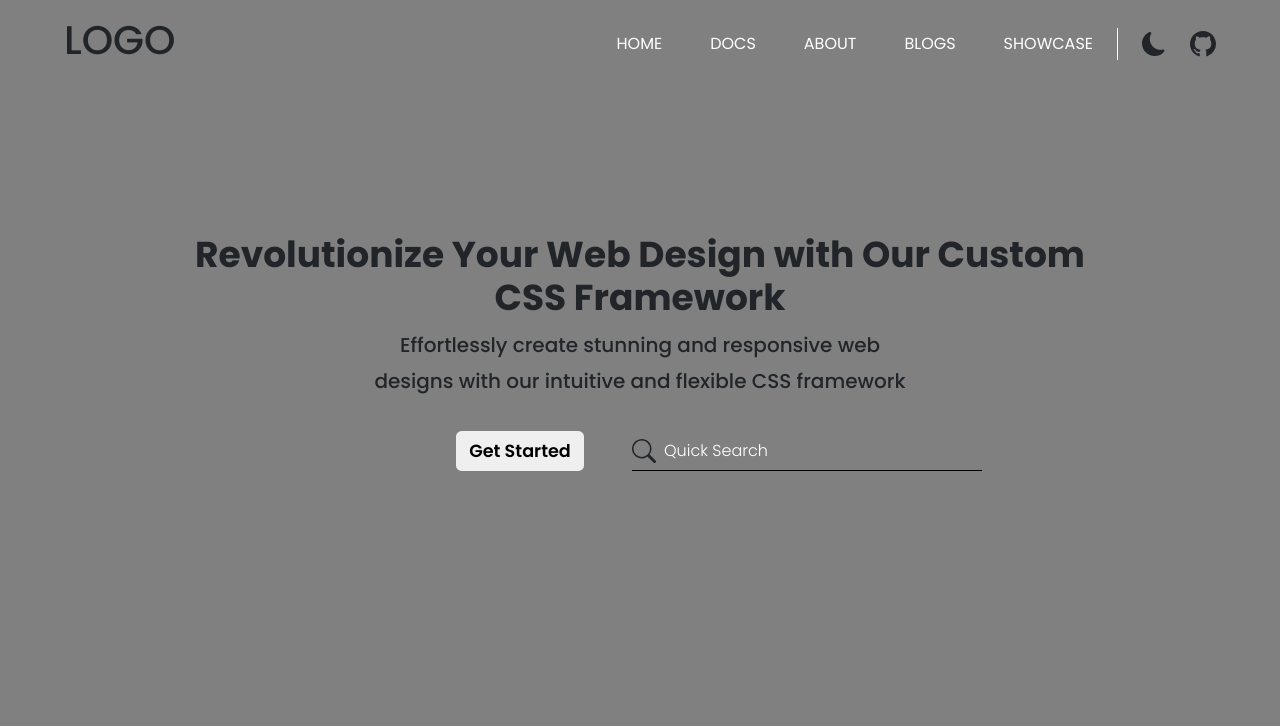
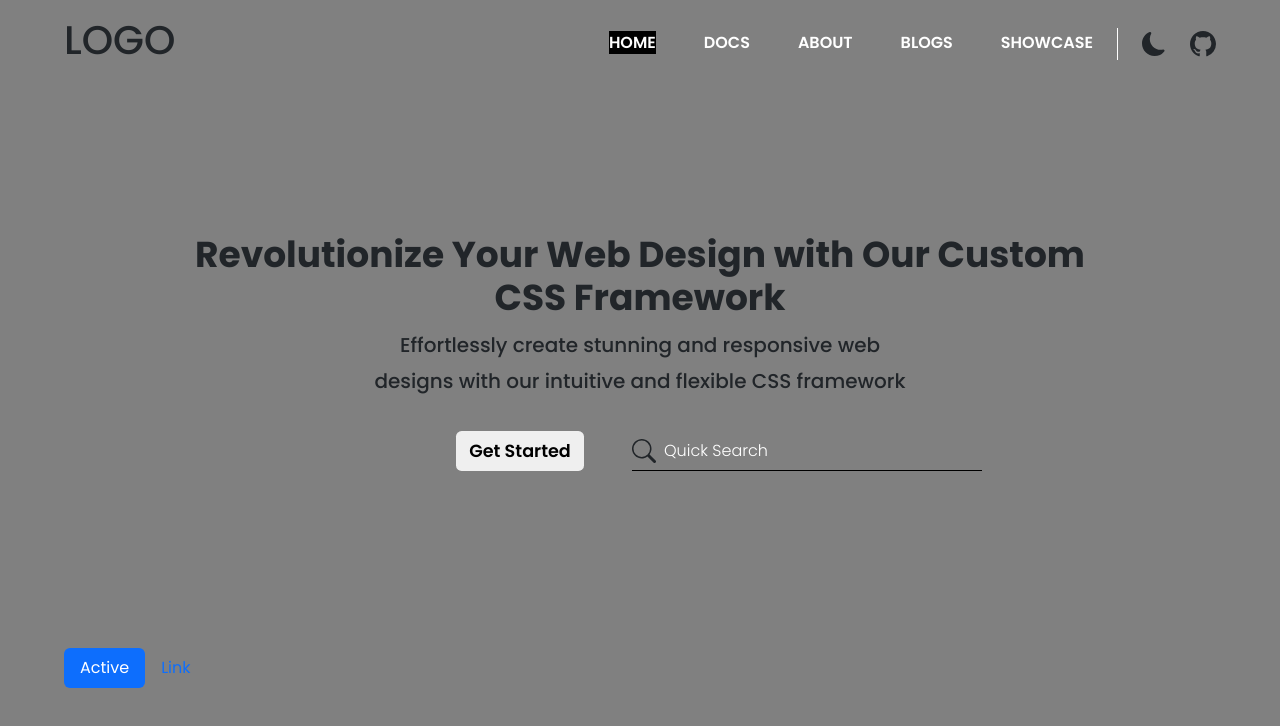
Before and after one commit to lugh-tuatha/FusionUI, a React (Vite) app: page / in a window 1280 px wide. Shown: the top 726 px of the page. Built offline with nearby package versions, Linux system fonts and the light colour scheme.

Commit message:
add: hover and after in header

```diff
--- a/src/App.jsx
+++ b/src/App.jsx
@@ -4,6 +4,7 @@ import './App.css'
 import Header from './components/header'
 import Button from './components/button'
 import Searchbar from './components/searchbar'
+import Subscription from './components/subscription'
 
 
 function App() {
@@ -22,6 +23,7 @@ function App() {
         </div>
       </section>
 
+      <Subscription />
     </div>
   )
 }
--- a/src/components/header/header.css
+++ b/src/components/header/header.css
@@ -5,6 +5,7 @@ navbar-wide {
 nav ul {
   list-style-type: none;
   padding: 0;
+  font-weight: 600;
 }
 
 a:hover {
@@ -47,8 +48,26 @@ nav .line {
 .nav-menu ul li {
   margin: 1rem auto;
   width: 90%;
+  font-weight: 600;
 }
 
 .starter{
   height: 3rem;
 }
+
+nav a.active {
+  background-color: black;
+}
+
+nav ul li:after{
+  content: '';
+  display: block;
+  background-color: white;
+  width: 0;
+  height: 1.5px;
+  transition: ease .20s;
+}
+
+nav ul li:hover::after{
+  width: 100%;
+}
--- a/src/components/header/index.jsx
+++ b/src/components/header/index.jsx
@@ -1,5 +1,5 @@
 import React, { useState } from 'react'
-import { Link } from "react-router-dom";
+import { NavLink, Link } from "react-router-dom";
 import 'bootstrap/dist/css/bootstrap.css';
 import './header.css'
 
@@ -19,11 +19,11 @@ function Header() {
 
         <div className='d-md-flex d-none'>
           <ul className='d-md-flex my-auto gap-5 me-4'>
-            <li><Link to="/">HOME</Link></li>
-            <li><Link to="/docs">DOCS</Link></li>
-            <li><Link to="/about">ABOUT</Link></li>
-            <li><Link to="/blogs">BLOGS</Link></li>
-            <li><Link to="/showcase">SHOWCASE</Link></li>
+            <li><NavLink to="/">HOME</NavLink></li>
+            <li><NavLink to="/docs">DOCS</NavLink></li>
+            <li><NavLink to="/about">ABOUT</NavLink></li>
+            <li><NavLink to="/blogs">BLOGS</NavLink></li>
+            <li><NavLink to="/showcase">SHOWCASE</NavLink></li>
           </ul>
 
           <div className='d-md-flex align-items-center gap-4'>
--- /dev/null
+++ b/src/components/subscription/index.jsx
@@ -0,0 +1,21 @@
+import React from 'react'
+import './subscription.css'
+
+function Subscription() {
+  return (
+    <div>
+      <div className="SubscriptionTabContainer">
+        <ul className="nav nav-pills">
+          <li className="nav-item">
+            <a className="nav-link active" aria-current="page" href="#">Active</a>
+          </li>
+          <li className="nav-item">
+            <a className="nav-link" href="#">Link</a>
+          </li>
+        </ul>
+      </div>
+    </div>
+  )
+}
+
+export default Subscription
```
Also changed, not shown: src/components/subscription/subscription.css (added).
